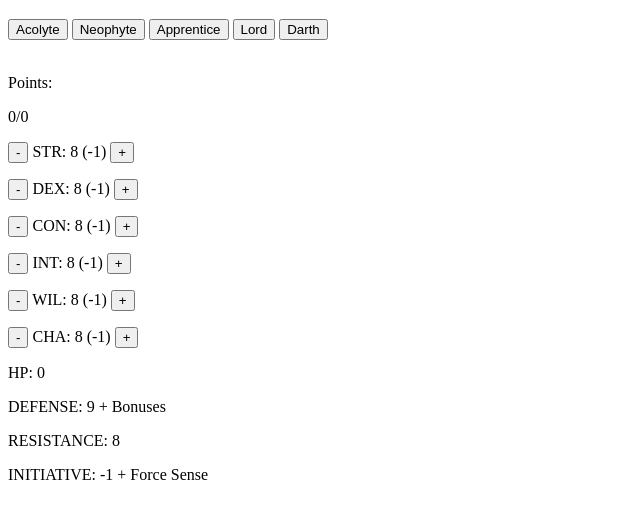
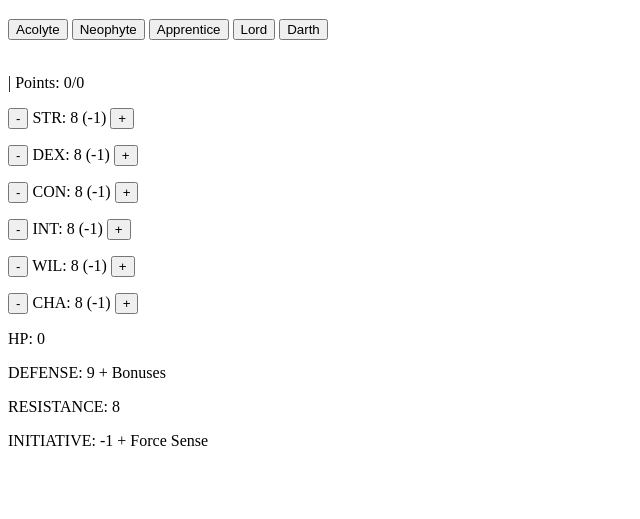
Before and after one commit to Gogeet/calculator, a plain HTML site: page index.html in a window 1280 px wide. Shown: the part 61-580 px from the top of the page, without its empty margins (0-640 px from the left). Drawn offline with Linux system fonts and the light colour scheme.

Commit message:
Update index.html
Added "rank"

```diff
--- a/index.html
+++ b/index.html
@@ -15,7 +15,7 @@
 	<div id="buttons">
 	</div>
 
-  <p >Points: <p style="display: inline;" id="used"></p>/<p style="display: inline;" id="available"></p></p>
+	<p><span id="rank"></span> | Points: <span id="used"></span>/<span id="available"></span></p>
 
   <div id="STR">
     <p>
```
